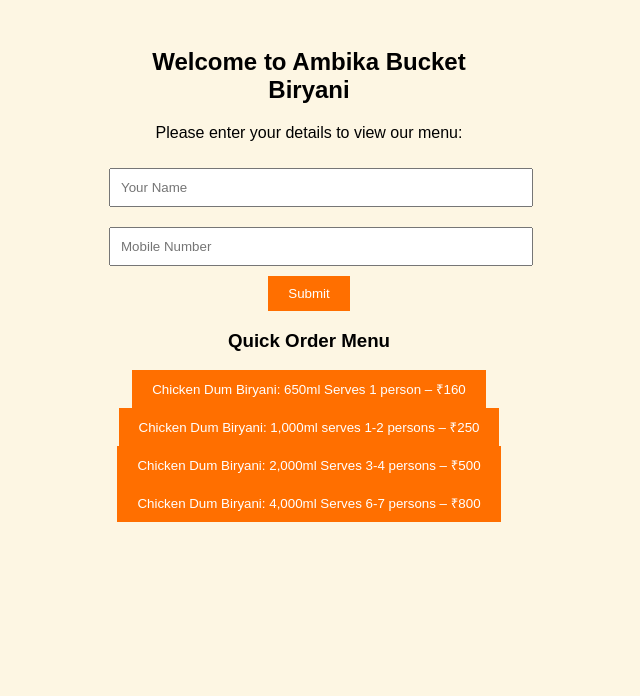
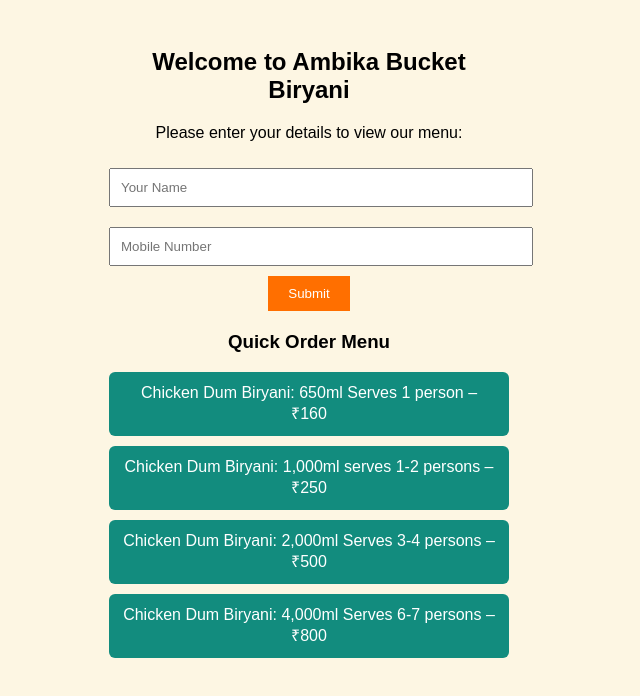
Before and after one commit to NareshHibare/AmbikaBucketBiryani, a plain HTML site: page index.html in a window 1280 px wide. Shown: the whole page, without its empty margins (331-971 px from the left). Drawn offline with Linux system fonts and the light colour scheme.

Commit message:
index.html

```diff
--- a/index.html
+++ b/index.html
@@ -15,6 +15,25 @@
   .whatsapp-btn { display: inline-block; padding: 12px 20px; background: #25D366; color: white; font-size: 18px; font-weight: bold; border-radius: 8px; text-decoration: none;
   margin-top: 15px; }
 .whatsapp-btn:hover { background: #1ebe59; }
+  .menu-buttons {
+  margin-top: 20px;
+}
+.menu-buttons button {
+  display: block;
+  width: 100%;
+  padding: 12px;
+  margin: 10px 0;
+  background: #128C7E;
+  color: #fff;
+  font-size: 16px;
+  border: none;
+  border-radius: 6px;
+  cursor: pointer;
+}
+.menu-buttons button:hover {
+  background: #0e6f63;
+}
+
 </style>
   </head>
 
@@ -46,6 +65,15 @@
     </div>
 
 </div>
+<script>
+const phone = "917796360993"; // e.g. 919876543210
+
+function orderItem(item) {
+    const msg = `Hello! I would like to place an order for: ${item}`;
+    const url = `https://wa.me/${phone}?text=${encodeURIComponent(msg)}`;
+    window.open(url, "_blank");
+}
+</script>
 
 <script>
 function saveDetails() {
```
